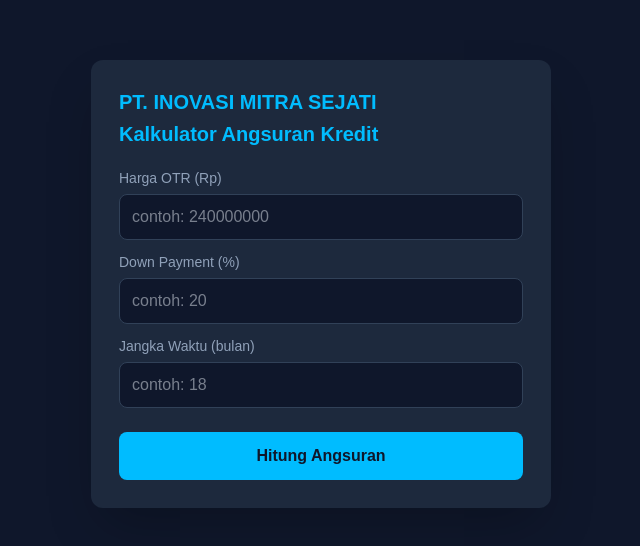
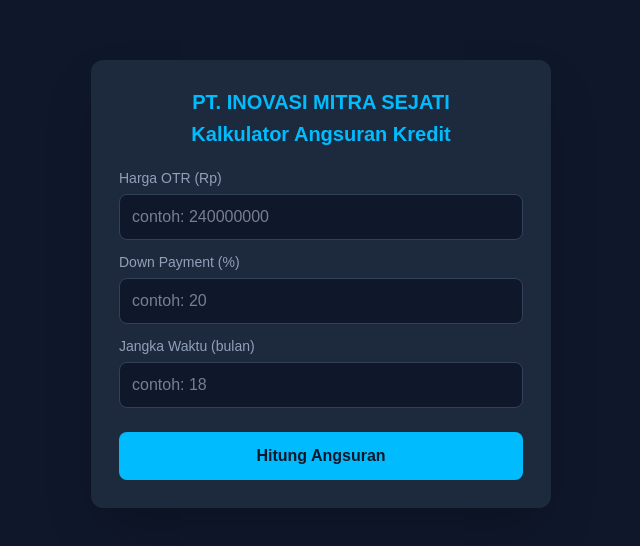
Before and after one commit to BimaPanjiWijaya/Kalkulator-Angsuran, a Next.js app in the folder kalkulator/: page / in a window 1280 px wide. Shown: the part 116-662 px from the top of the page, without its empty margins (319-959 px from the left). Built offline with nearby package versions, Linux system fonts and the light colour scheme.

Commit message:
style: center align headings in main component

```diff
--- a/kalkulator/app/page.tsx
+++ b/kalkulator/app/page.tsx
@@ -66,10 +66,10 @@
   return (
     <div className="flex min-h-screen items-center justify-center bg-slate-900 px-4 py-10 text-slate-200">
       <main className="w-full max-w-[460px] rounded-xl bg-slate-800 p-7 shadow-2xl">
-        <h1 className="text-xl font-bold text-sky-400">
+        <h1 className="text-xl font-bold text-sky-400 text-center">
           PT. INOVASI MITRA SEJATI
         </h1>
-        <h2 className="mt-1 text-xl font-semibold text-sky-400">
+        <h2 className="mt-1 text-xl font-semibold text-sky-400 text-center">
           Kalkulator Angsuran Kredit
         </h2>
 
```
